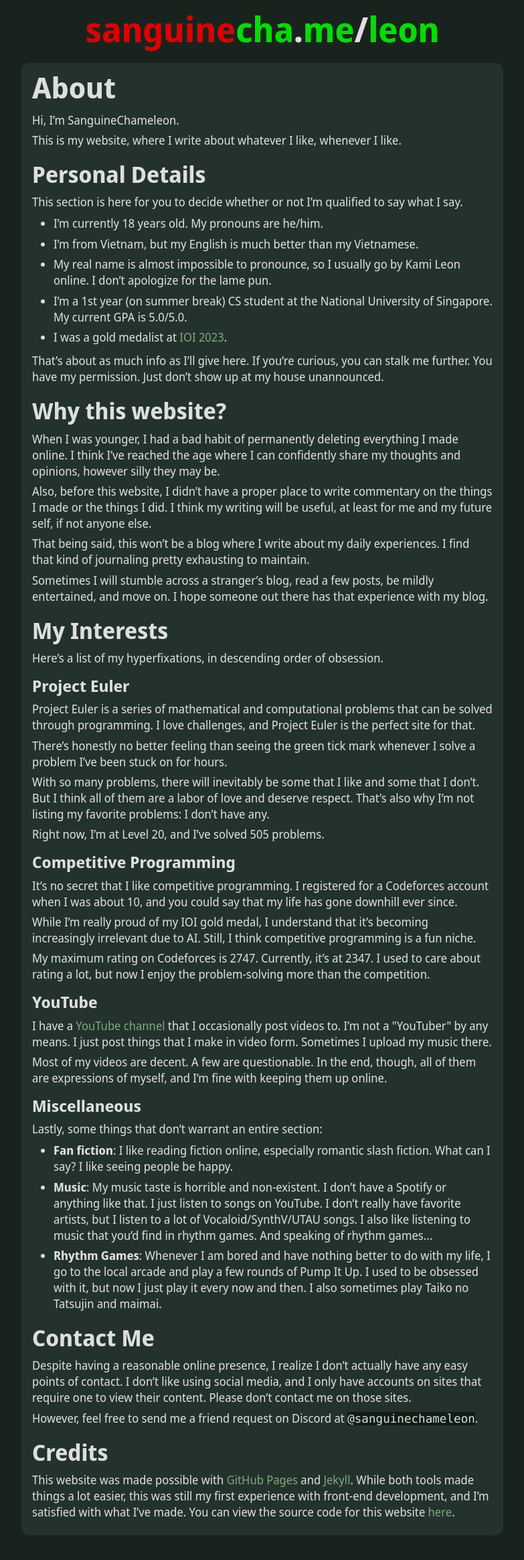
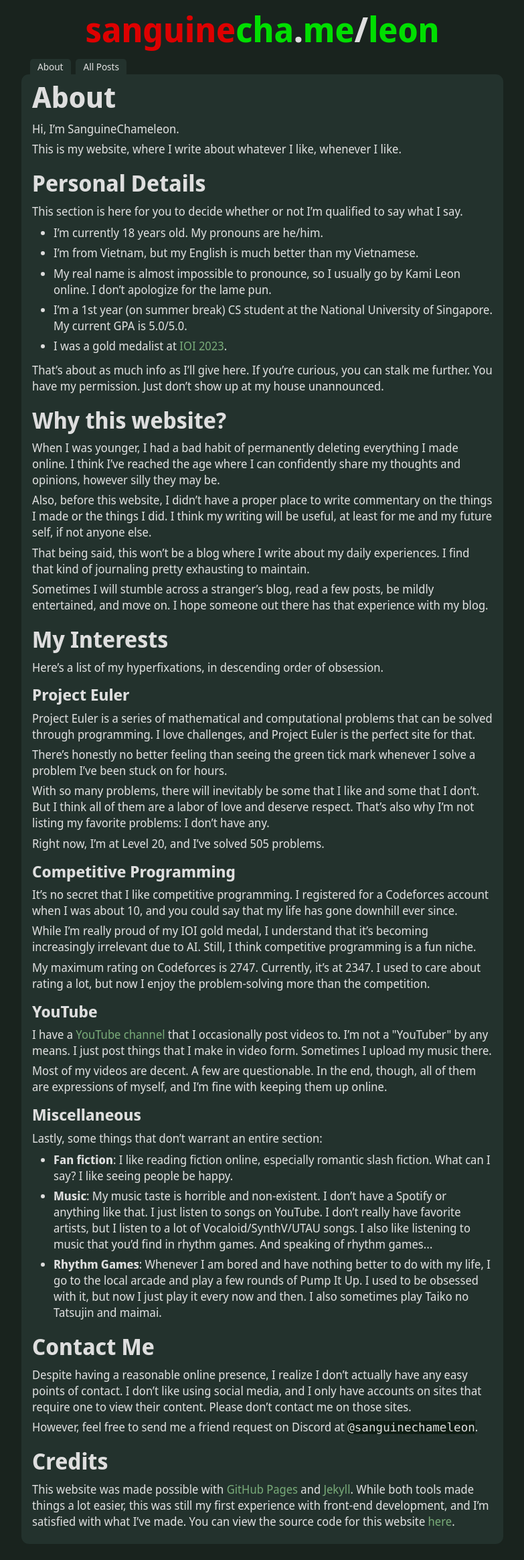
Before and after one commit to SanguineChameleon/sanguinechameleon.github.io, a Jekyll site: the page built from _posts/2025-06-02-leon.md, in a window 1280 px wide. Shown: the whole page at 67% size, without its empty margins (248-1031 px from the left). Built offline with Jekyll 4.4.1, drawn with Linux system fonts in a browser that asks for light colours.

Commit message:
Add navigation bar

```diff
--- a/_layouts/post.html
+++ b/_layouts/post.html
@@ -10,12 +10,24 @@
         <link href="assets/css/styles.css" rel="stylesheet" />
     </head>
     <body>
+        <div class="body-container">
             <div class="header">
                 <a href="/leon"><span class="red">sanguine</span><span class="green">cha</span>.<span class="green">me</span>/<span class="green">leon</span></a>
             </div>
+            <nav class="header-nav">
+                <ul>
+                    <li>
+                        <a href="/leon">About</a>
+                    </li>
+                    <li>
+                        <a href="/all">All Posts</a>
+                    </li>
+                </ul>
+            </nav>
             <div class="post">
                 <h1>{{ page.title }}</h1>
                 {{ content }}
             </div>
+        </div>
     </body>
 </html>
--- a/assets/css/styles.scss
+++ b/assets/css/styles.scss
@@ -27,7 +27,7 @@
 html {
   background-color: rgb(25, 35, 30);
   color: rgb(222, 222, 222);
-  font-size: clamp(60%, 2vw, 100%);
+  font-size: clamp(0%, 2vw, 100%);
   @include noto-sans-display;
 }
 
@@ -43,23 +43,36 @@ html {
   box-sizing: border-box;
 }
 
-@mixin box {
+.body-container {
   max-width: 45rem;
   margin: 0 auto;
 }
 
 .header {
-  @include box;
   @include semi-bold-font;
   font-size: 3.2rem;
   text-align: center;
-  margin-bottom: 1rem;
+}
+
+.header-nav ul {
+  margin-top: 0.5rem;
+  margin-bottom: 0rem;
+  padding-left: 0.8rem;
+}
+
+.header-nav li {
+  background-color: rgb(35, 50, 45);
+  border-radius: 0.3rem 0.3rem 0rem 0rem;
+  padding: 0.1rem 0.7rem 0.1rem 0.7rem;
+  font-size: 0.9rem;
+  display: inline-flex;
+  justify-content: center;
+  margin: 0rem 0.2rem 0rem 0rem;
 }
 
 .post {
-  @include box;
   background-color: rgb(35, 50, 45);
-  border-radius: 0.75rem;
+  border-radius: 0.7rem;
   padding: 0.1rem 1rem 1rem 1rem;
   font-size: 1.1rem;
   margin-bottom: 1.5rem;
@@ -67,7 +80,7 @@ html {
 
 h1 {
   @include semi-bold-font;
-  margin-top: 0.6rem;
+  margin-top: 0.4rem;
   margin-bottom: 0.6rem;
   font-size: 2.7rem;
   line-height: 120%;
@@ -125,6 +138,10 @@ a:hover {
   text-decoration: none;
 }
 
+.header-nav a {
+  color: inherit;
+}
+
 code {
   font-family: Consolas, monospace;
   background-color: rgb(15, 30, 20);
```
Also changed, not shown: _posts/2025-06-04-all.md (added, +6 -0 lines). Lines whose indentation alone changed are shown as unchanged.
